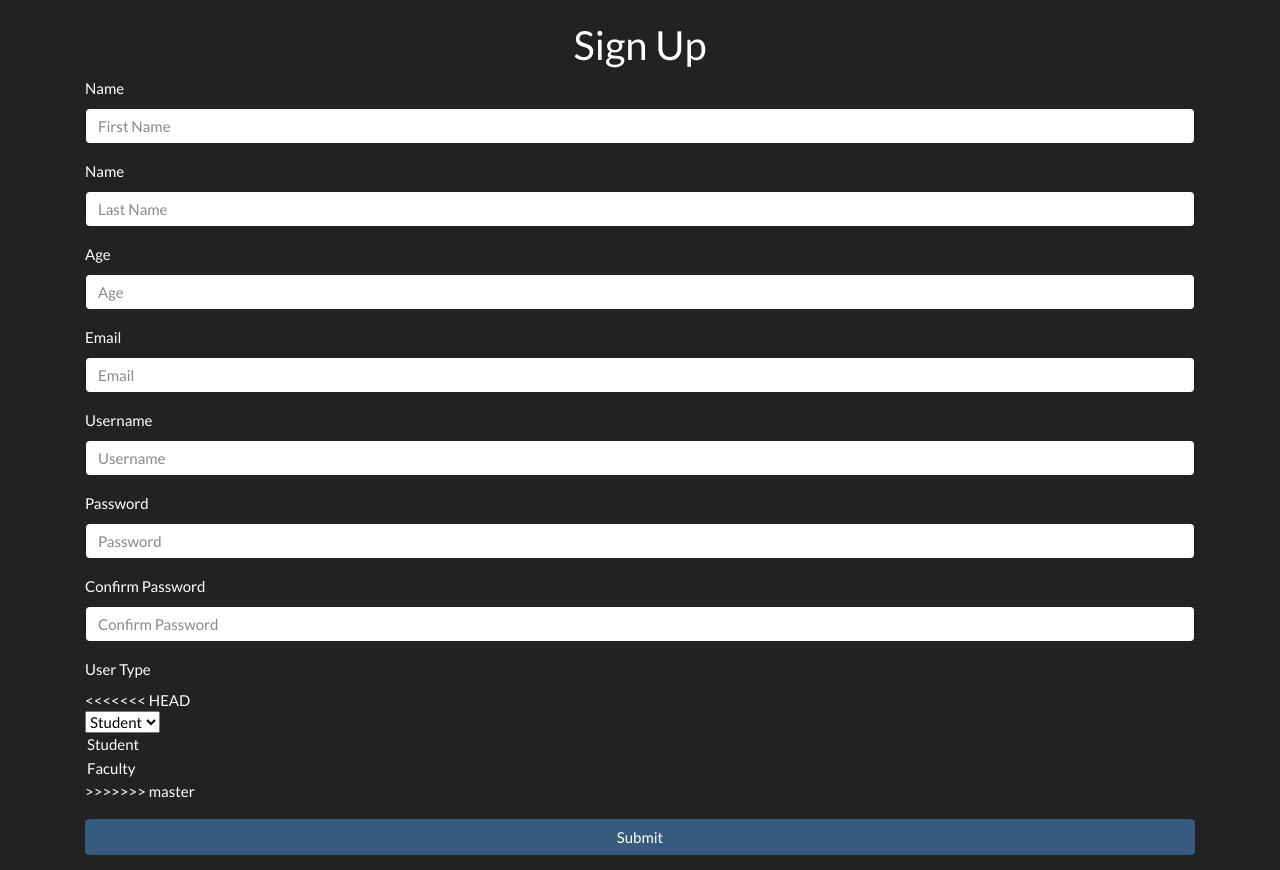
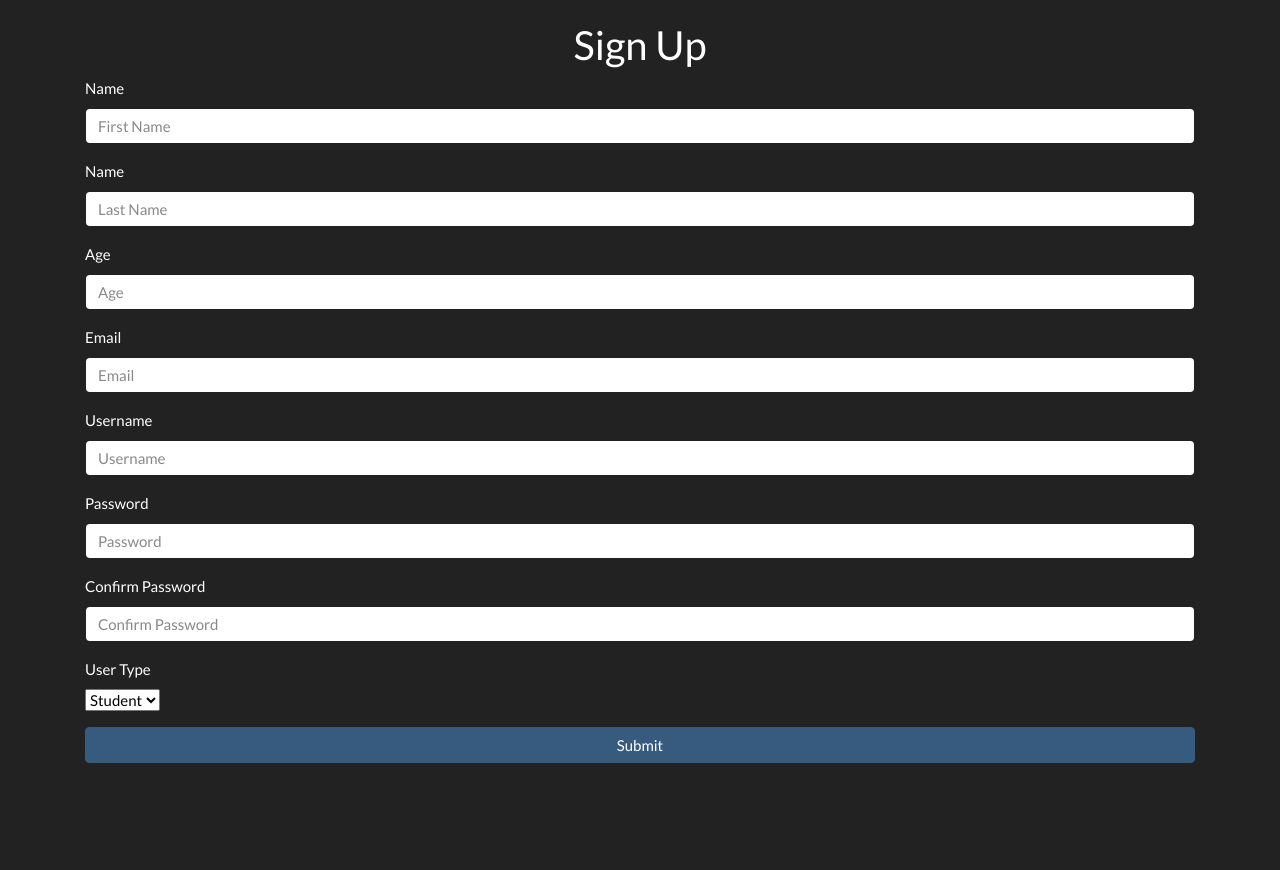
Before and after one commit to mmabbas/Team15_Database, a CodeIgniter app: page /team15dbms/users/register in a window 1280 px wide. Shown: the part 72-942 px from the top of the page. After the commit the page ends 835 px from the top, so only its background shows below. Run offline with CodeIgniter, Linux system fonts and the light colour scheme; some libraries are stand-ins or nearby versions.

Commit message:
removed commented code

```diff
--- a/application/views/users/register.php
+++ b/application/views/users/register.php
@@ -40,29 +40,11 @@
             <input type="password" class="form-control" name="password2" placeholder="Confirm Password">
         </div>
         <div><Label>User Type</Label></div>
-<<<<<<< HEAD
-        <!-- Group of material radios - option 1 -->
-        <!-- <div class="form-group">
-            <input type="radio" class="form-check-input" id="student" name="userType">
-            <label class="form-check-label" for="student">Student</label>
-        </div>
-
-
-        <div class="form-group">
-            <input type="radio" class="form-check-input" id="faculty" name="userType" checked>
-            <label class="form-check-label" for="faculty">Faculty</label>
-        </div> -->
-        <div class ="form-group">
-            <select name = "usertype">
-                <option value= 1 >Student</option>
-                <option value= 2 >Faculty</option>
-=======
 
         <div class="form-group">
             <select name = "usertype">
                 <option value = 1>Student</option>
                 <option value = 2>Faculty</option>
->>>>>>> master
             </select>
         </div>
     </div>
```
